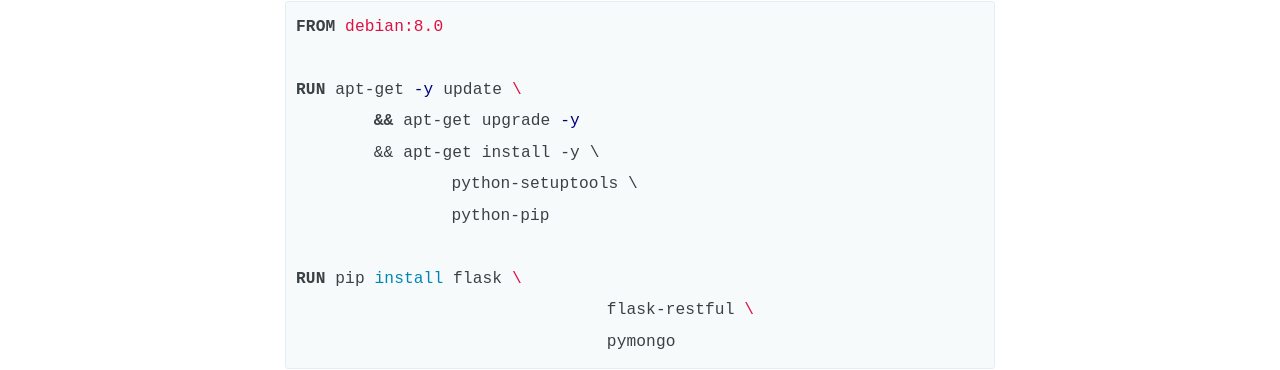
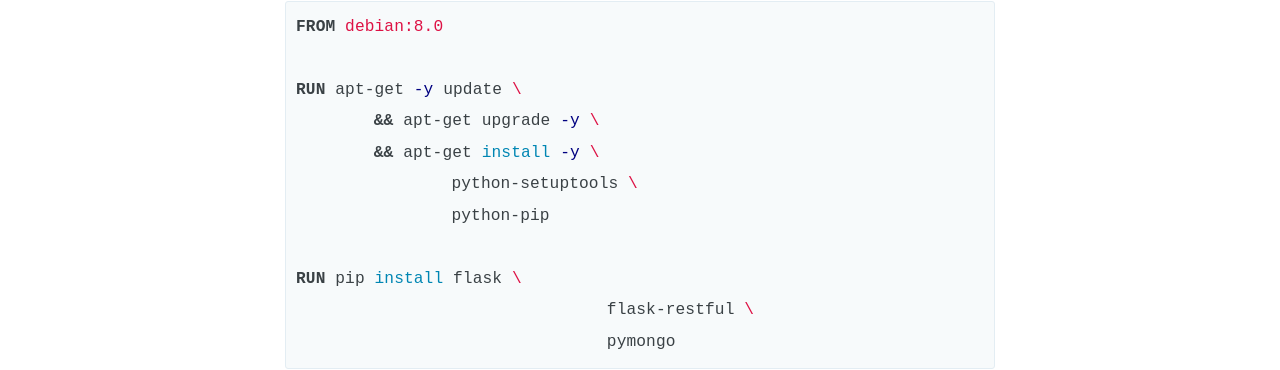
Before and after one commit to mad01/mad01.github.io, a Jekyll site: the page built from _posts/2015-04-03-docker_basic_build.md, in a window 1280 px wide. Shown: the part 401-771 px from the top of the page. Built offline with Jekyll 4.4.1, drawn with Linux system fonts in a browser that asks for light colours; Markdown is read by kramdown in place of the engine named in the settings.

```diff
--- a/_posts/2015-04-03-docker_basic_build.md
+++ b/_posts/2015-04-03-docker_basic_build.md
@@ -11,7 +11,7 @@ Start by pulling down a debian base build. `docker pull debian:8.0` .Creating a
 FROM debian:8.0
 
 RUN apt-get -y update \
-	&& apt-get upgrade -y
+	&& apt-get upgrade -y \
 	&& apt-get install -y \
 		python-setuptools \
 		python-pip
```
